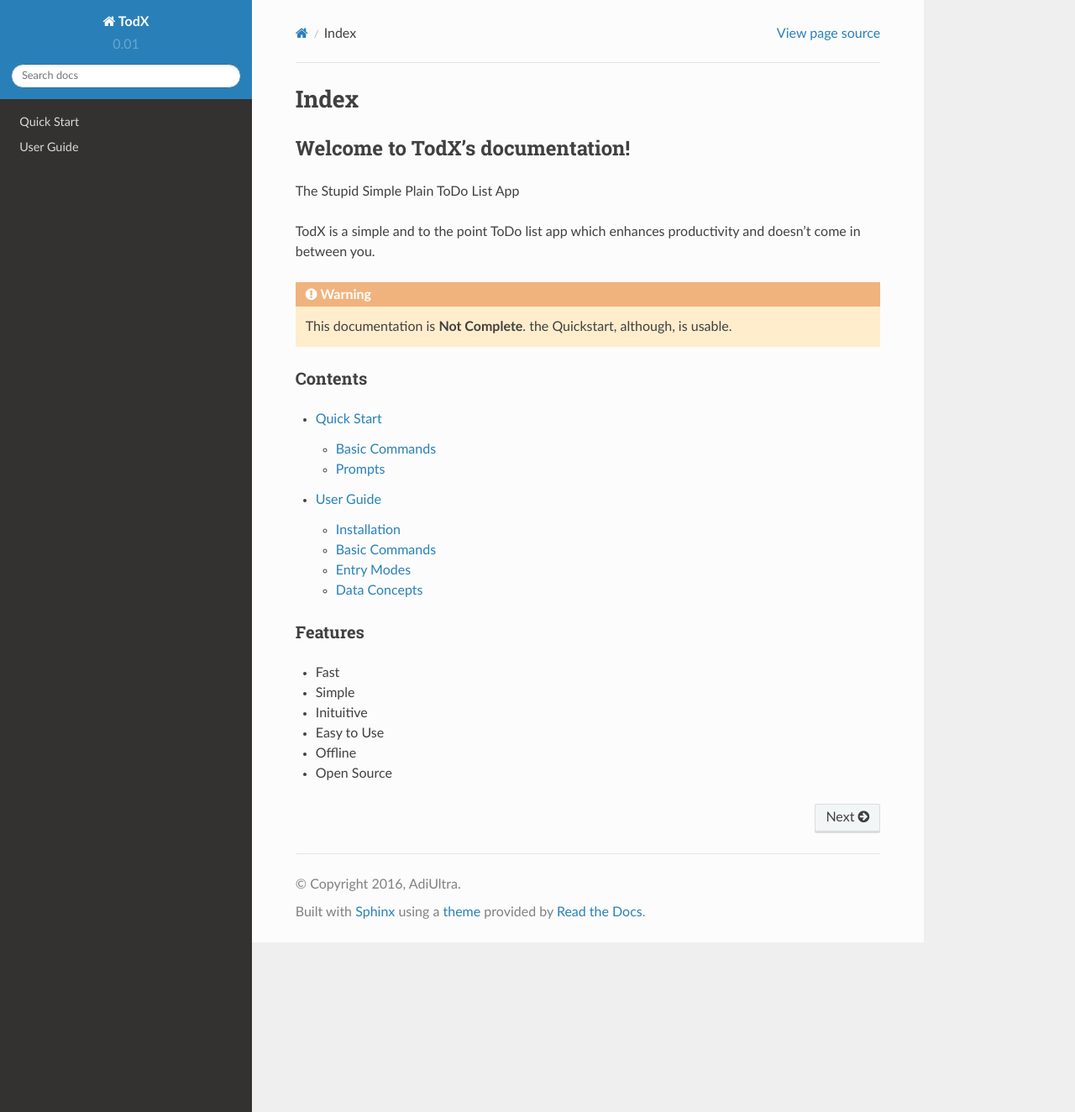
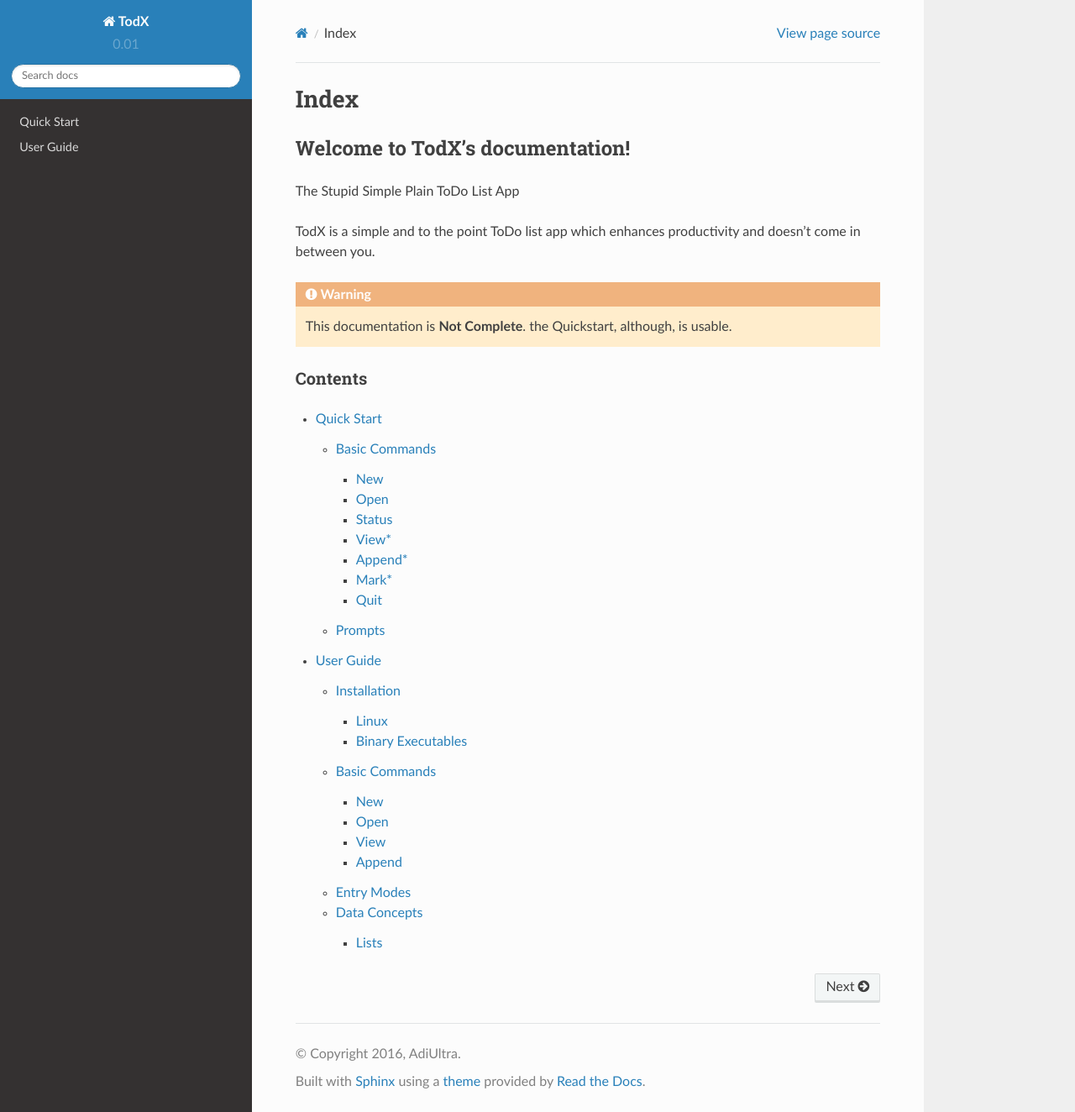
Before and after one commit to arcxon/todx, a Sphinx documentation site: the page built from docs/index.rst, in a window 1280 px wide and 1324 px high. Shown: the whole window at 84% size. Built offline with Sphinx 7.4.7 and the Read the Docs theme 2.0.0, drawn with Linux system fonts in a browser that asks for light colours.

Commit message:
Improved Docs a little

```diff
--- a/docs/index.rst
+++ b/docs/index.rst
@@ -11,21 +11,12 @@
 
 ..  Warning::   This documentation is **Not Complete**. the Quickstart, although, is usable.
 
+
 Contents
 --------
 
 .. toctree::
-    :maxdepth: 2
+    :maxdepth: 3
 
     quickstart
     userguide
-
-Features
---------
-
-- Fast
-- Simple
-- Inituitive
-- Easy to Use
-- Offline
-- Open Source
--- a/docs/quickstart.rst
+++ b/docs/quickstart.rst
@@ -3,6 +3,10 @@
 ===========
 
 TodX is a great Todo app. But you need to first learn a tool to use it. Learn it below.
+
+For installation, refer to the `install instructions_`
+
+:ref: `install`
 
 Basic Commands
 --------------
```
